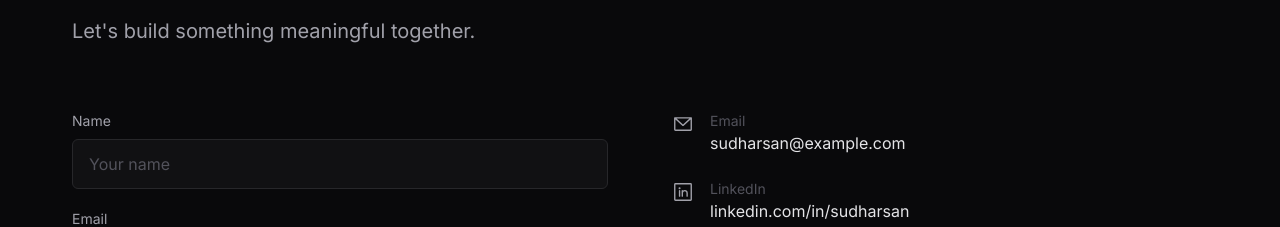
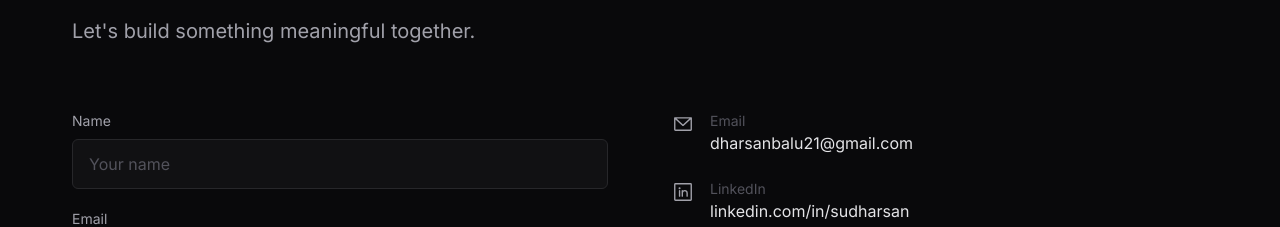
Before and after one commit to Dharsan-21/portfolio_sudharsan, a React (Vite) app in the folder sudharsan-portfolio/: page / in a window 1280 px wide. Shown: the part 6889-7116 px from the top of the page. Built offline with nearby package versions, Linux system fonts and the light colour scheme.

Commit message:
Update email contact to new address

```diff
--- a/sudharsan-portfolio/src/data/portfolio.js
+++ b/sudharsan-portfolio/src/data/portfolio.js
@@ -247,7 +247,7 @@ export const contact = {
       type: 'email',
       label: 'Email',
       href: 'mailto:sudharsan@example.com',
-      value: 'sudharsan@example.com',
+      value: 'dharsanbalu21@gmail.com',
     },
     {
       type: 'linkedin',
```
